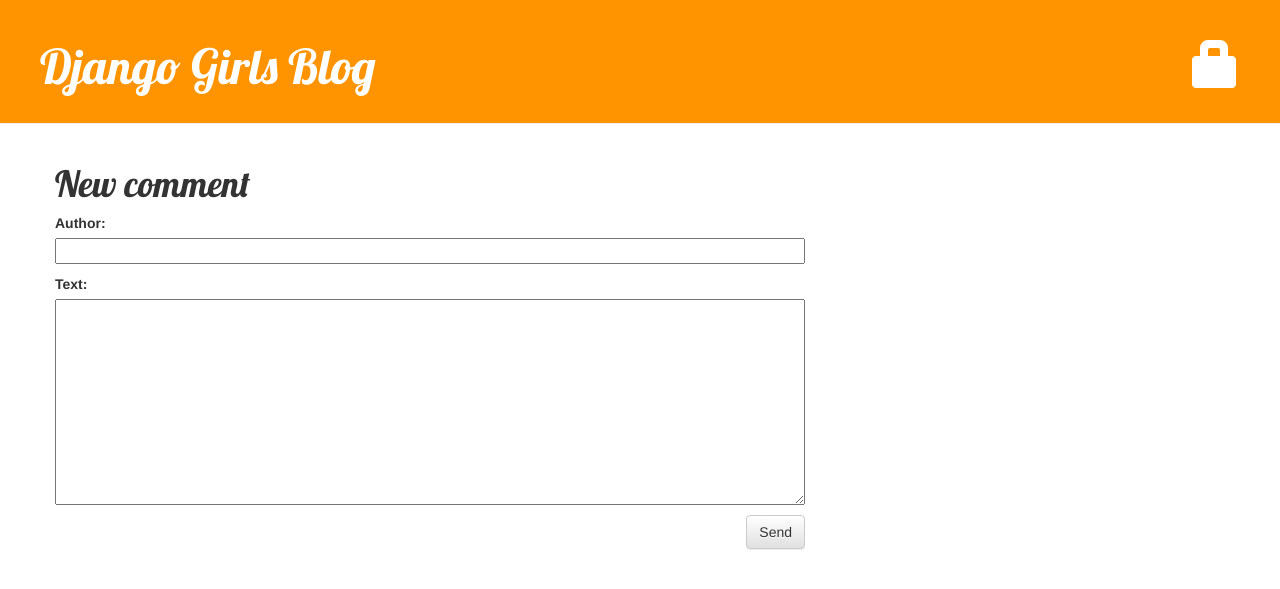
After one commit to marcelacrosariol/DjangoGirls-Tutorial, a Django app: page /post/1/comment/ in a window 1280 px wide. The commit adds this page. Shown: the top 589 px of the page. Run offline with Django 3.2, Linux system fonts and the light colour scheme; data comes from the database, SQL or seed files in the repository; both versions use the stored data as it was after the commit; some libraries are stand-ins or nearby versions.

Commit message:
finished all tutorials on Django Girls

```diff
--- a/blog/admin.py
+++ b/blog/admin.py
@@ -1,4 +1,5 @@
 from django.contrib import admin
-from .models import Post
+from .models import Post, Comment
 
 admin.site.register(Post)
+admin.site.register(Comment)
--- a/blog/forms.py
+++ b/blog/forms.py
@@ -1,9 +1,15 @@
 from django import forms
 
-from .models import Post
+from .models import Post, Comment
 
 class PostForm(forms.ModelForm):
 
     class Meta:
         model = Post
         fields = ('title', 'text',)
+
+class CommentForm(forms.ModelForm):
+
+    class Meta:
+        model = Comment
+        fields = ('author', 'text',)
--- a/blog/models.py
+++ b/blog/models.py
@@ -16,3 +16,20 @@
 
     def __str__(self):
         return self.title
+
+class Comment(models.Model):
+    post = models.ForeignKey('blog.Post', related_name='comments')
+    author = models.CharField(max_length=200)
+    text = models.TextField()
+    created_date = models.DateTimeField(default=timezone.now)
+    approved_comment = models.BooleanField(default=False)
+
+    def approve(self):
+        self.approved_comment = True
+        self.save()
+
+    def approved_comments(self):
+    	return self.comments.filter(approved_comment=True)
+
+    def __str__(self):
+        return self.text
--- a/blog/static/css/blog.css
+++ b/blog/static/css/blog.css
@@ -44,3 +44,7 @@
 .post h1 a, .post h1 a:visited {
     color: #000000;
 }
+
+.comment {
+    margin: 20px 0px 20px 20px;
+}
--- /dev/null
+++ b/blog/templates/blog/add_comment_to_post.html
@@ -0,0 +1,9 @@
+{% extends 'blog/base.html' %}
+
+{% block content %}
+    <h1>New comment</h1>
+    <form method="POST" class="post-form">{% csrf_token %}
+        {{ form.as_p }}
+        <button type="submit" class="save btn btn-default">Send</button>
+    </form>
+{% endblock %}
--- a/blog/templates/blog/base.html
+++ b/blog/templates/blog/base.html
@@ -8,9 +8,22 @@
     </head>
     <body>
 	    <div class="page-header">
-	        <h1><a href="/">Django Girls Blog</a>{% if user.is_authenticated %}
-    			<a href="{% url 'post_new' %}" class="top-menu"><span class="glyphicon glyphicon-plus"></span></a>
-			{% endif %}</h1>
+	        <h1>
+	        	<a href="/">Django Girls Blog</a>
+		        {% if user.is_authenticated %}
+	    			<a href="{% url 'post_new' %}" class="top-menu">
+	    				<span class="glyphicon glyphicon-plus"></span>
+	    			</a>
+	    			<a href="{% url 'post_draft_list' %}" class="top-menu">
+	    				<span class="glyphicon glyphicon-edit"></span>
+	    			</a>
+	    			<p class="top-menu">Hello {{ user.username }} <small>(<a href="{% url 'logout' %}">Log out</a>)</small></p>
+				{% else %}
+	            	<a href="{% url 'login' %}" class="top-menu">
+	            	<span class="glyphicon glyphicon-lock"></span>
+	            	</a>
+	        	{% endif %}
+        	</h1>
 
 	    </div>
 	    <div class="content container">
--- a/blog/templates/blog/post_list.html
+++ b/blog/templates/blog/post_list.html
@@ -8,6 +8,7 @@
             </div>
             <h1><a href="{% url 'post_detail' pk=post.pk %}">{{ post.title }}</a></h1>
             <p>{{ post.text|linebreaksbr }}</p>
+            <a href="{% url 'post_detail' pk=post.pk %}">Comments: {{ post.approved_comments.count }}</a>
         </div>
     {% endfor %}
 {% endblock %}
--- a/blog/urls.py
+++ b/blog/urls.py
@@ -6,4 +6,10 @@
     url(r'^post/(?P<pk>\d+)/$', views.post_detail, name='post_detail'),
     url(r'^post/new/$', views.post_new, name='post_new'),
     url(r'^post/(?P<pk>\d+)/edit/$', views.post_edit, name='post_edit'),
+    url(r'^drafts/$', views.post_draft_list, name='post_draft_list'),
+    url(r'^post/(?P<pk>\d+)/publish/$', views.post_publish, name='post_publish'),
+    url(r'^post/(?P<pk>\d+)/remove/$', views.post_remove, name='post_remove'),
+    url(r'^post/(?P<pk>\d+)/comment/$', views.add_comment_to_post, name='add_comment_to_post'),
+    url(r'^comment/(?P<pk>\d+)/approve/$', views.comment_approve, name='comment_approve'),
+    url(r'^comment/(?P<pk>\d+)/remove/$', views.comment_remove, name='comment_remove'),
 ]
--- a/blog/views.py
+++ b/blog/views.py
@@ -1,7 +1,8 @@
-from django.shortcuts import render, get_object_or_404
+from django.shortcuts import render, redirect, get_object_or_404
+from django.contrib.auth.decorators import login_required
 from django.utils import timezone
-from .models import Post
-from .forms import PostForm
+from .models import Post, Comment
+from .forms import PostForm, CommentForm
 
 
 def post_list(request):
@@ -13,19 +14,21 @@
     post = get_object_or_404(Post, pk=pk)
     return render(request, 'blog/post_detail.html', {'post': post})
 
+@login_required
 def post_new(request):
     if request.method == "POST":
         form = PostForm(request.POST)
         if form.is_valid():
             post = form.save(commit=False)
             post.author = request.user
-            post.published_date = timezone.now()
+            # post.published_date = timezone.now()
             post.save()
             return redirect('post_detail', pk=post.pk)
     else:
         form = PostForm()
     return render(request, 'blog/post_edit.html', {'form': form})
 
+@login_required
 def post_edit(request, pk):
     post = get_object_or_404(Post, pk=pk)
     if request.method == "POST":
@@ -33,9 +36,51 @@
         if form.is_valid():
             post = form.save(commit=False)
             post.author = request.user
-            post.published_date = timezone.now()
+            # post.published_date = timezone.now()
             post.save()
             return redirect('post_detail', pk=post.pk)
     else:
         form = PostForm(instance=post)
     return render(request, 'blog/post_edit.html', {'form': form})
+
+@login_required
+def post_draft_list(request):
+    posts = Post.objects.filter(published_date__isnull=True).order_by('created_date')
+    return render(request, 'blog/post_draft_list.html', {'posts': posts})
+
+@login_required
+def post_publish(request, pk):
+	post = get_object_or_404(Post, pk=pk)
+	post.publish()
+	return redirect('post_detail', pk=pk)
+
+@login_required
+def post_remove(request, pk):
+	post = get_object_or_404(Post, pk=pk)
+	post.delete()
+	return redirect('post_list')
+
+def add_comment_to_post(request, pk):
+    post = get_object_or_404(Post, pk=pk)
+    if request.method == "POST":
+        form = CommentForm(request.POST)
+        if form.is_valid():
+            comment = form.save(commit=False)
+            comment.post = post
+            comment.save()
+            return redirect('post_detail', pk=post.pk)
+    else:
+        form = CommentForm()
+    return render(request, 'blog/add_comment_to_post.html', {'form': form})
+
+@login_required
+def comment_approve(request, pk):
+    comment = get_object_or_404(Comment, pk=pk)
+    comment.approve()
+    return redirect('post_detail', pk=comment.post.pk)
+
+@login_required
+def comment_remove(request, pk):
+    comment = get_object_or_404(Comment, pk=pk)
+    comment.delete()
+    return redirect('post_detail', pk=comment.post.pk)
--- a/website/settings.py
+++ b/website/settings.py
@@ -120,3 +120,5 @@
 
 STATIC_URL = '/static/'
 STATIC_ROOT = os.path.join(BASE_DIR, 'static')
+
+LOGIN_REDIRECT_URL = '/'
--- a/website/urls.py
+++ b/website/urls.py
@@ -1,23 +1,11 @@
-"""website URL Configuration
+from django.conf.urls import include, url
+from django.contrib import admin
 
-The `urlpatterns` list routes URLs to views. For more information please see:
-    https://docs.djangoproject.com/en/1.11/topics/http/urls/
-Examples:
-Function views
-    1. Add an import:  from my_app import views
-    2. Add a URL to urlpatterns:  url(r'^$', views.home, name='home')
-Class-based views
-    1. Add an import:  from other_app.views import Home
-    2. Add a URL to urlpatterns:  url(r'^$', Home.as_view(), name='home')
-Including another URLconf
-    1. Import the include() function: from django.conf.urls import url, include
-    2. Add a URL to urlpatterns:  url(r'^blog/', include('blog.urls'))
-"""
-from django.conf.urls import url
-from django.contrib import admin
-from django.conf.urls import include
+from django.contrib.auth import views
 
 urlpatterns = [
     url(r'^admin/', admin.site.urls),
+    url(r'^accounts/login/$', views.login, name='login'),
+    url(r'^accounts/logout/$', views.logout, name='logout', kwargs={'next_page': '/'}),
     url(r'', include('blog.urls')),
 ]
```
Also changed, not shown: blog/templates/blog/post_detail.html (+24 -0 lines), blog/templates/blog/post_draft_list.html (added, +11 -0 lines), blog/templates/registration/login.html (added, +24 -0 lines), blog/migrations/0002_comment.py (added), db.sqlite3.
